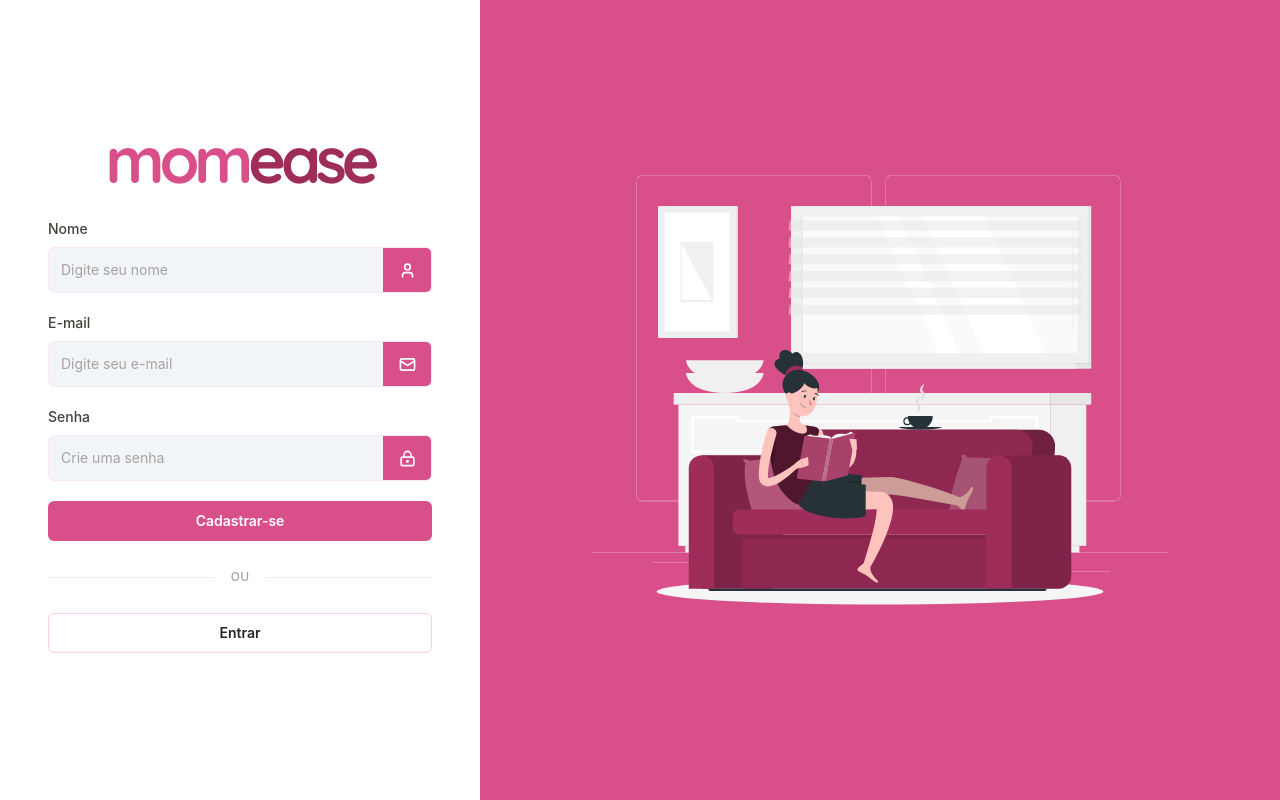
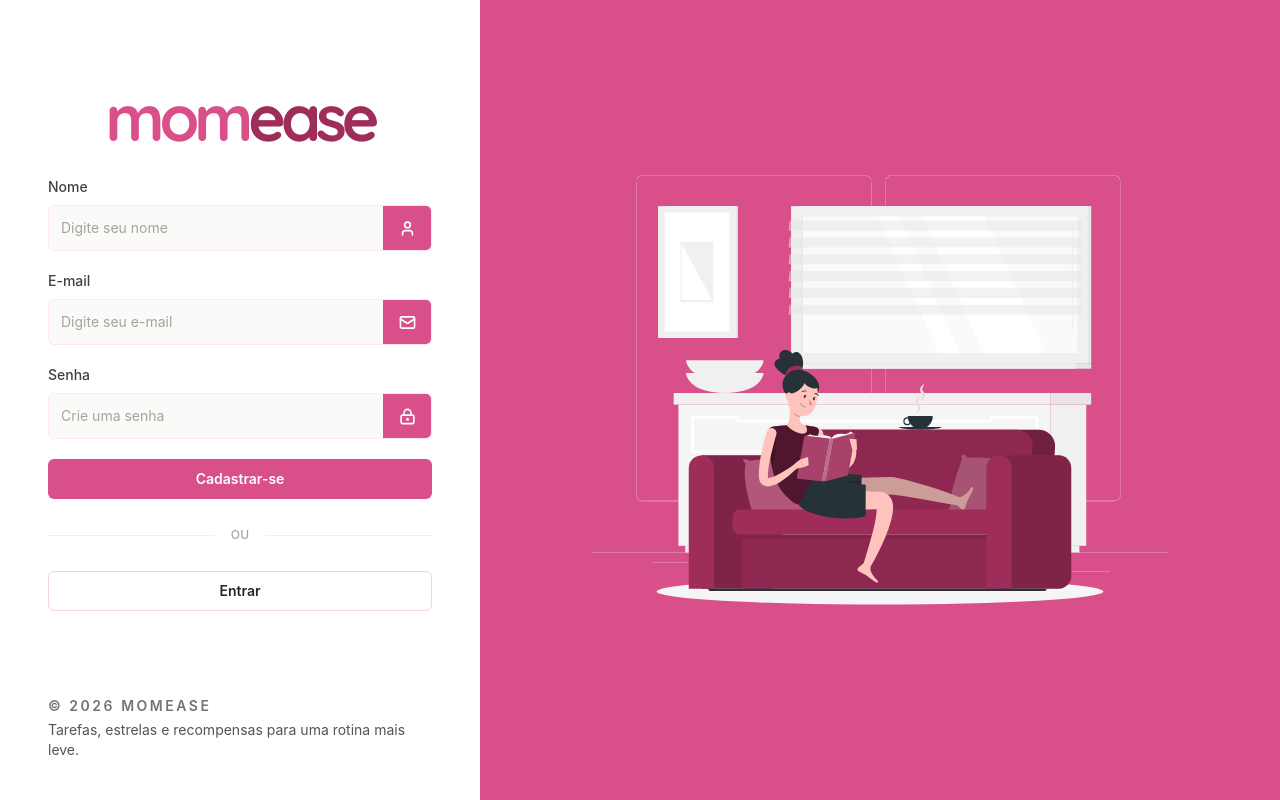
Before and after one commit to caiolucasbittencourt/momease, a Next.js app: page /register in a window 1280 px wide. Built offline with nearby package versions, Linux system fonts and the light colour scheme.

Commit message:
style(ui): refine auth shell and form surfaces

```diff
--- a/app/globals.css
+++ b/app/globals.css
@@ -45,7 +45,7 @@ body {
   }
 
   .input {
-    @apply w-full rounded-md border border-pink-200 bg-white px-3 py-2 text-sm text-stone-950 outline-none transition-colors focus:border-pink-300;
+    @apply w-full rounded-md border border-pink-100 bg-stone-50 px-3 py-2 text-sm text-stone-950 outline-none transition-colors focus:border-pink-300 focus:bg-white;
   }
 
   .button {
--- a/components/AuthField.tsx
+++ b/components/AuthField.tsx
@@ -22,7 +22,7 @@ export function AuthField({
   return (
     <label className="field">
       <span className="label">{label}</span>
-      <span className="flex overflow-hidden rounded-md border border-pink-100 bg-slate-100 transition-colors focus-within:border-pink-300">
+      <span className="flex overflow-hidden rounded-md border border-pink-100 bg-stone-50 transition-colors focus-within:border-pink-300 focus-within:bg-white">
         <input
           autoComplete={autoComplete}
           className="min-h-11 min-w-0 flex-1 bg-transparent px-3 py-2 text-sm text-stone-950 outline-none placeholder:text-stone-400"
--- a/components/AuthShell.tsx
+++ b/components/AuthShell.tsx
@@ -1,4 +1,5 @@
 import Image from "next/image";
+import { AppFooter } from "@/components/AppFooter";
 
 type AuthShellProps = {
   children: React.ReactNode;
@@ -7,8 +8,13 @@ type AuthShellProps = {
 export function AuthShell({ children }: AuthShellProps) {
   return (
     <main className="min-h-screen bg-slate-100 lg:grid lg:grid-cols-[minmax(23rem,30rem)_1fr]">
-      <section className="flex min-h-screen items-center bg-white px-6 py-10 sm:px-10 lg:px-12">
-        <div className="mx-auto w-full max-w-sm">{children}</div>
+      <section className="flex min-h-screen bg-white px-6 py-10 sm:px-10 lg:px-12">
+        <div className="mx-auto flex min-h-full w-full max-w-sm flex-col">
+          <div className="flex flex-1 items-center">
+            <div className="w-full">{children}</div>
+          </div>
+          <AppFooter variant="auth" />
+        </div>
       </section>
 
       <section className="hidden min-h-screen items-center justify-center bg-[#d94f8a] px-10 py-12 lg:flex">
```
